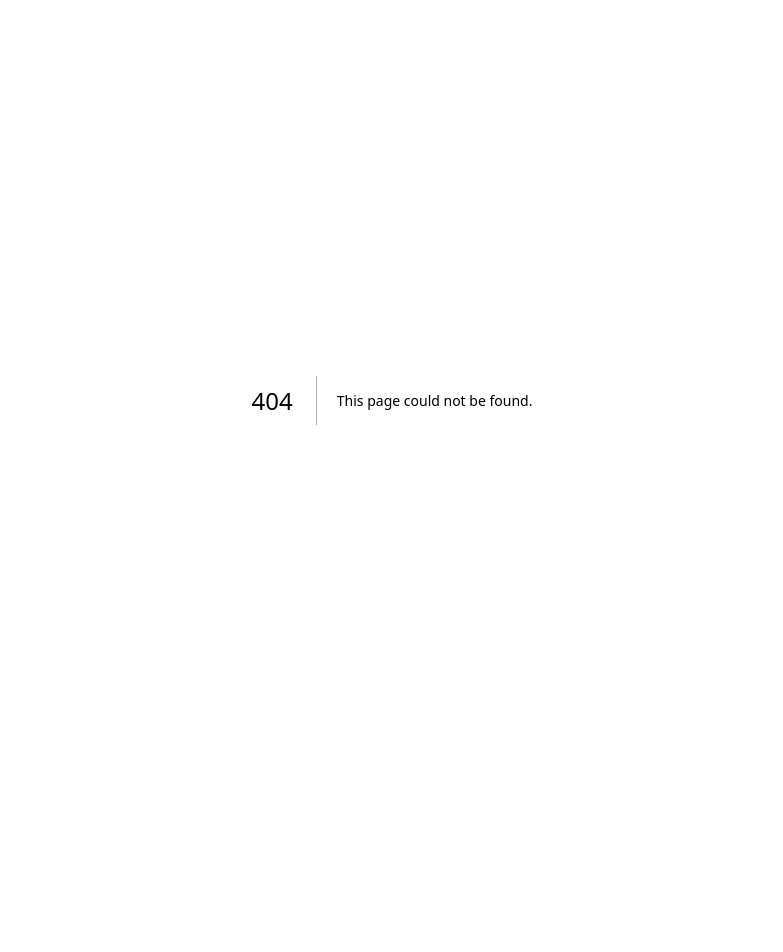
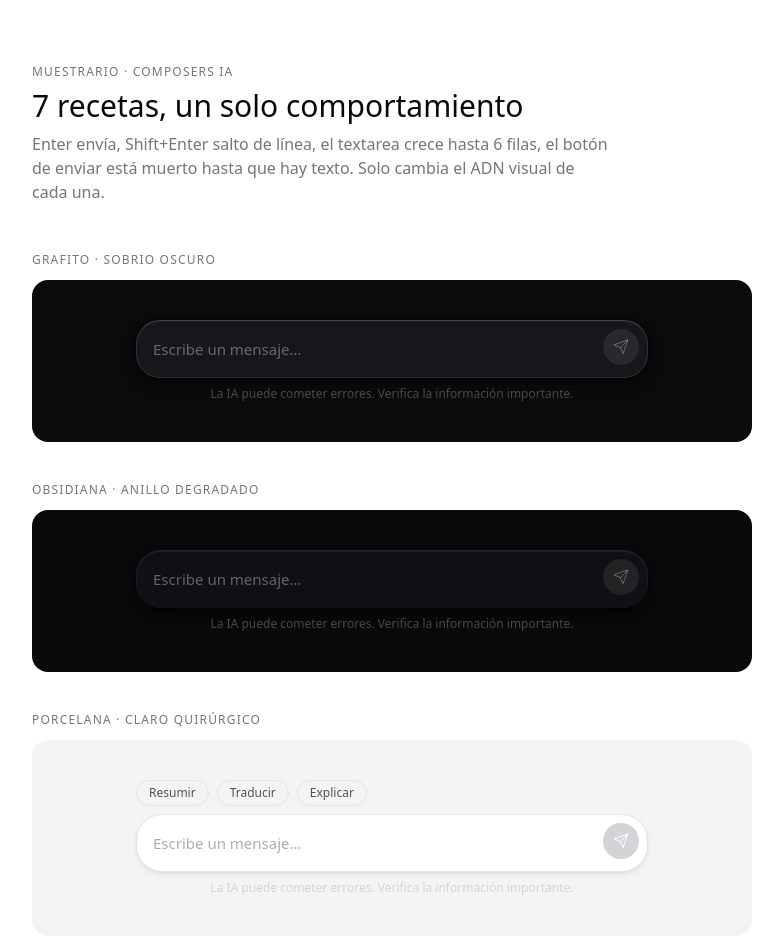
Before and after one commit to turbillon50/catalogo-compoentes, a Next.js app: page /composers in a window 1280 px wide. Before the commit this address had no page. Shown: the top 952 px of the page, without its empty margins (248-1031 px from the left). Before the commit the page ends 800 px from the top, so only its background shows below. Built offline with nearby package versions, Linux system fonts and the light colour scheme.

Commit message:
feat: pagina /composers — muestrario de las 7 recetas del Anexo del Manifiesto

```diff
--- /dev/null
+++ b/app/composers/page.tsx
@@ -0,0 +1,84 @@
+"use client";
+
+import { GrafitoComposer } from "@/components/composers/GrafitoComposer";
+import { ObsidianaComposer } from "@/components/composers/ObsidianaComposer";
+import { PorcelanaComposer } from "@/components/composers/PorcelanaComposer";
+import { CrystalComposer } from "@/components/composers/CrystalComposer";
+import { EditorialComposer } from "@/components/composers/EditorialComposer";
+import { TerminalComposer } from "@/components/composers/TerminalComposer";
+import { AuroraComposer } from "@/components/composers/AuroraComposer";
+
+const DISCLAIMER = "La IA puede cometer errores. Verifica la información importante.";
+
+function noop(text: string) {
+  // eslint-disable-next-line no-console
+  console.log("send:", text);
+}
+
+function Stage({
+  name,
+  tag,
+  bg,
+  children,
+}: {
+  name: string;
+  tag: string;
+  bg: string;
+  children: React.ReactNode;
+}) {
+  return (
+    <section className="mb-10">
+      <p className="mb-3 text-xs font-medium uppercase tracking-widest text-[#73767b]">
+        {name} · {tag}
+      </p>
+      <div className="flex items-center justify-center rounded-2xl p-10" style={{ background: bg }}>
+        {children}
+      </div>
+    </section>
+  );
+}
+
+export default function ComposersShowcase() {
+  return (
+    <div className="mx-auto max-w-3xl px-6 py-16">
+      <header className="mb-12">
+        <p className="mb-2 text-xs font-medium uppercase tracking-widest text-[#73767b]">
+          Muestrario · Composers IA
+        </p>
+        <h1 className="text-3xl font-medium text-[#090909]">7 recetas, un solo comportamiento</h1>
+        <p className="mt-2 max-w-xl text-[#73767b]">
+          Enter envía, Shift+Enter salto de línea, el textarea crece hasta 6 filas, el botón de
+          enviar está muerto hasta que hay texto. Solo cambia el ADN visual de cada una.
+        </p>
+      </header>
+
+      <Stage name="Grafito" tag="sobrio oscuro" bg="#0c0c0e">
+        <GrafitoComposer onSend={noop} disclaimer={DISCLAIMER} />
+      </Stage>
+
+      <Stage name="Obsidiana" tag="anillo degradado" bg="#0a0a0d">
+        <ObsidianaComposer onSend={noop} disclaimer={DISCLAIMER} />
+      </Stage>
+
+      <Stage name="Porcelana" tag="claro quirúrgico" bg="#f4f4f5">
+        <PorcelanaComposer onSend={noop} disclaimer={DISCLAIMER} />
+      </Stage>
+
+      <Stage name="Crystal" tag="vidrio, tier expresivo" bg="#000000">
+        <CrystalComposer onSend={noop} disclaimer={DISCLAIMER} />
+      </Stage>
+
+      <Stage name="Editorial" tag="marfil, lujo silencioso" bg="#e9e2d3">
+        <EditorialComposer onSend={noop} disclaimer={DISCLAIMER} />
+      </Stage>
+
+      <Stage name="Terminal" tag="brutal CRT" bg="#020402">
+        <TerminalComposer onSend={noop} disclaimer={DISCLAIMER} />
+      </Stage>
+
+      <Stage name="Aurora" tag="cálido humano" bg="#f8fafc">
+        <AuroraComposer onSend={noop} disclaimer={DISCLAIMER} />
+      </Stage>
+    </div>
+  );
+}
```
